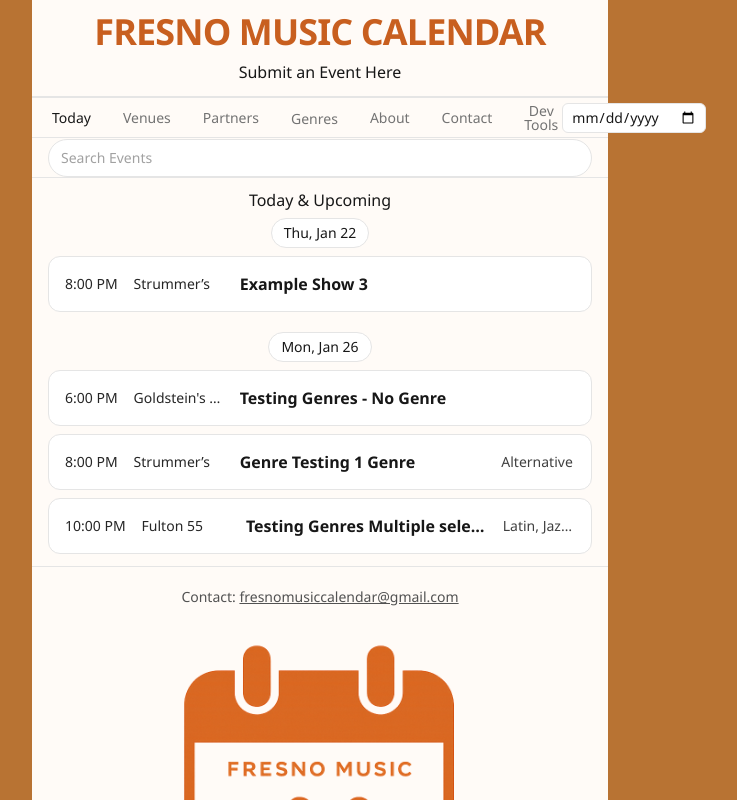
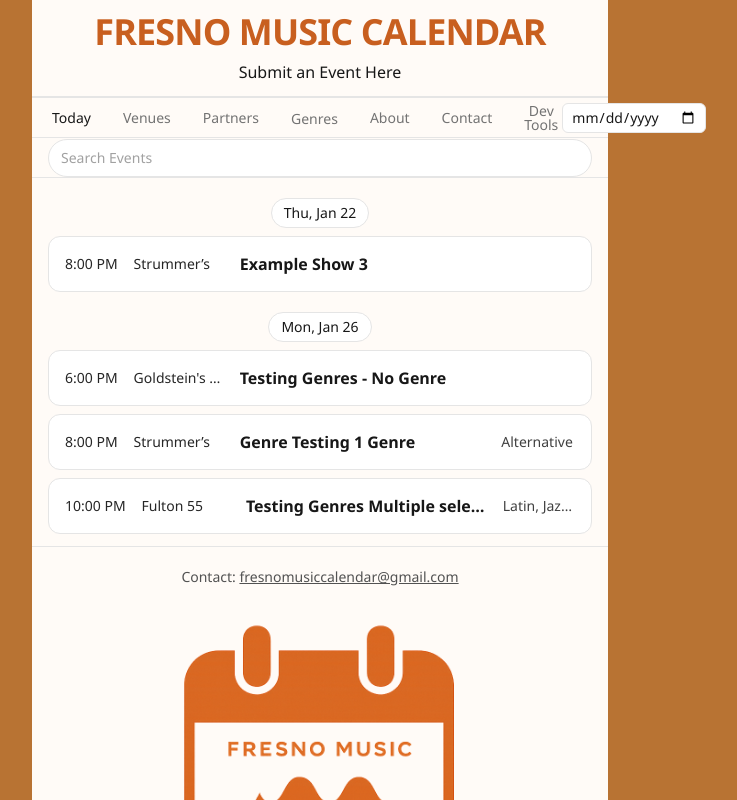
Before and after one commit to mrayover/fmc, a React (Vite) app: page / in a window 1280 px wide. Shown: the top 800 px of the page, without its empty margins (320-1057 px from the left). Built offline with nearby package versions, Linux system fonts and the light colour scheme.

Commit message:
Rid of Today & Upcoming

```diff
--- a/src/App.jsx
+++ b/src/App.jsx
@@ -1072,7 +1072,7 @@ const grouped = useMemo(
 return (
   <div className="space-y-2">
     <div className="flex flex-col items-center gap-0">
-      <h2 className="text-base font-medium leading-tight">Today & Upcoming</h2>
+
 
       {filterLabel ? (
         <div className="text-xs text-neutral-500">
```
